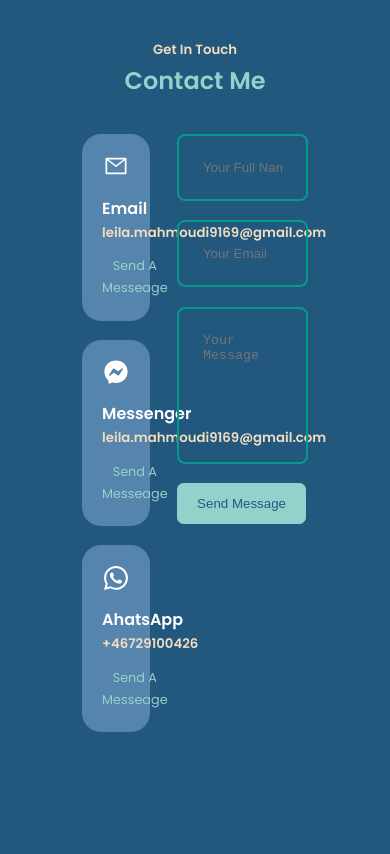
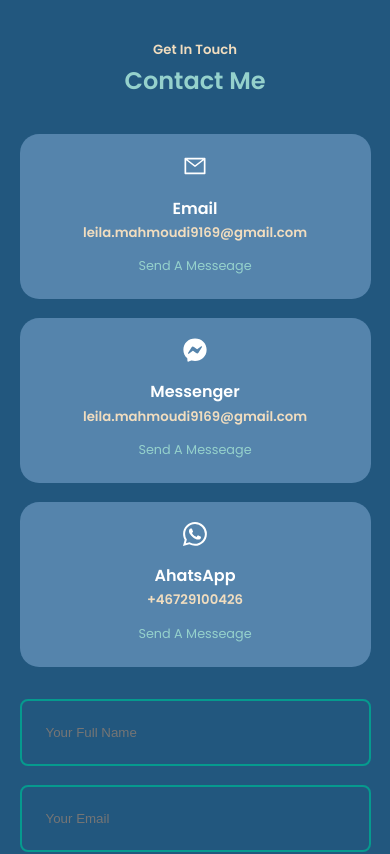
Before and after one commit to leilamahmoudi/portfolio-react-typescript-, a React (Create React App) app: page / in a window 390 px wide. Shown: the part 8840-9694 px from the top of the page. Before the commit the page ends 9572 px from the top, so only its background shows below. Built offline with nearby package versions, Linux system fonts and the light colour scheme; a web font is replaced by a local one.

Commit message:
install emailJs and make form dynamic

```diff
--- a/package.json
+++ b/package.json
@@ -10,6 +10,7 @@
     "@types/node": "^16.11.34",
     "@types/react": "^18.0.9",
     "@types/react-dom": "^18.0.3",
+    "emailjs-com": "^3.2.0",
     "react": "^18.1.0",
     "react-dom": "^18.1.0",
     "react-icons": "^4.3.1",
--- a/src/App.tsx
+++ b/src/App.tsx
@@ -3,6 +3,7 @@ import "./App.css";
 import About from "./components/about/About";
 import Contact from "./components/contact/Contact";
 import Experience from "./components/experience/Experience";
+import Footer from "./components/footer/Footer";
 import Header from "./components/header/Header";
 import Nav from "./components/nav/Nav";
 import Portfolio from "./components/portfolio/Portfolio";
@@ -20,6 +21,7 @@ function App() {
       <Portfolio />
       <Testimonials />
       <Contact />
+      <Footer />
     </div>
   );
 }
--- a/src/components/contact/Contact.tsx
+++ b/src/components/contact/Contact.tsx
@@ -1,10 +1,25 @@
-import React from "react";
+import React, { useRef } from "react";
+import emailjs from "emailjs-com";
 import { AiOutlineMail } from "react-icons/ai";
 import { FaFacebookMessenger } from "react-icons/fa";
 import { BsWhatsapp } from "react-icons/bs";
 import "./contact.css";
 
 const Contact = () => {
+  const form = useRef(null);
+
+  const sendEmail = (e: React.FormEvent<HTMLFormElement>) => {
+    e.preventDefault();
+    if (form.current !== null) {
+      emailjs.sendForm(
+        "service_22xdmbf",
+        "template_7pwh4ow",
+        form.current,
+        "QeS7vzvCtYos0JkMn"
+      );
+      // e.target.reset();
+    }
+  };
   return (
     <section id="contact">
       <h5>Get In Touch</h5>
@@ -49,7 +64,7 @@ const Contact = () => {
             </a>
           </article>
         </div>
-        <form action="">
+        <form ref={form} onSubmit={sendEmail}>
           <input
             type="text"
             name="name"
--- a/src/components/contact/contact.css
+++ b/src/components/contact/contact.css
@@ -56,3 +56,14 @@ textarea {
   resize: none;
   color: var(--color-white);
 }
+@media screen and (max-width: 1024px) {
+  .container.contact__container {
+    grid-template-columns: 1fr;
+    gap: 2rem;
+  }
+}
+@media screen and (max-width: 600px) {
+  .container.contact__container {
+    width: var(--container-width-sm);
+  }
+}
--- a/src/components/footer/Footer.tsx
+++ b/src/components/footer/Footer.tsx
@@ -2,7 +2,7 @@ import React from "react";
 import "./footer.css";
 
 const Footer = () => {
-  return <div>Footer</div>;
+  return <footer></footer>;
 };
 
 export default Footer;
```
Also changed, not shown: 1 other file (tests, documents, lock files or other folders).
